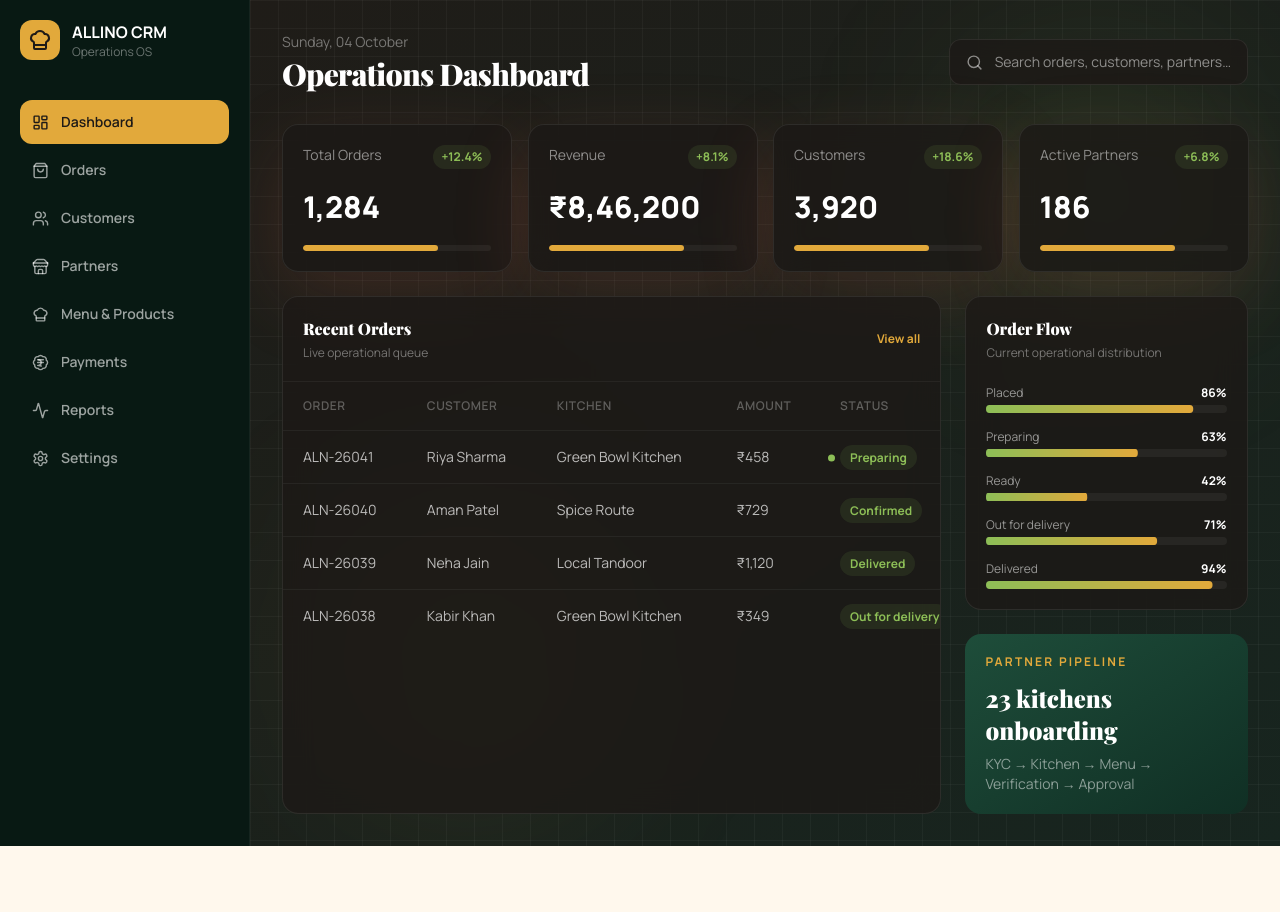
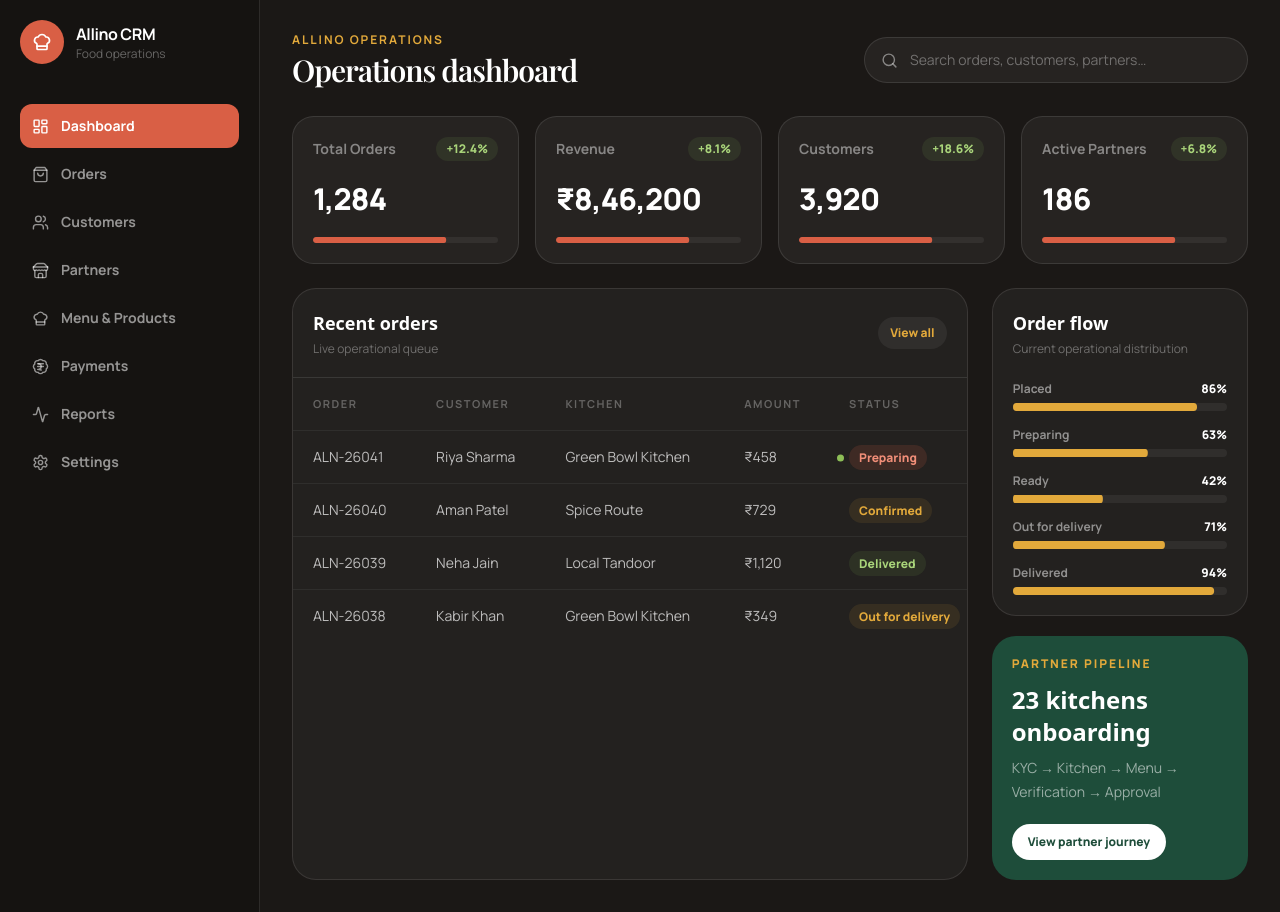
Before and after one commit to savrdhtechnology-cloud/Allinofoods, a Next.js app: page /crm in a window 1280 px wide. Before the commit the page ends 846 px from the top, so only its background shows below. Built offline with nearby package versions, Linux system fonts and the light colour scheme; a web font is replaced by a local one.

Commit message:
design: align CRM with premium Allino system

```diff
--- a/app/crm/page.tsx
+++ b/app/crm/page.tsx
@@ -1,28 +1,72 @@
 "use client";
-import {motion} from "framer-motion";
-import {Activity,BadgeIndianRupee,ChefHat,ChevronRight,LayoutDashboard,PackageCheck,Search,Settings,ShoppingBag,Store,Users} from "lucide-react";
-import {AnimatedCard,Counter,FloatingOrb,Stagger,fadeUp} from "@/components/motion-ui";
+
+import Link from "next/link";
+import {motion,useReducedMotion} from "framer-motion";
+import {Activity,BadgeIndianRupee,ChefHat,ChevronRight,LayoutDashboard,Menu,Search,Settings,ShoppingBag,Store,Users} from "lucide-react";
+import {Counter} from "@/components/motion-ui";
 
 const nav=[["Dashboard",LayoutDashboard],["Orders",ShoppingBag],["Customers",Users],["Partners",Store],["Menu & Products",ChefHat],["Payments",BadgeIndianRupee],["Reports",Activity],["Settings",Settings]] as const;
-const stats=[["Total Orders",1284,"+12.4%"],["Revenue",846200,"+8.1%"],["Customers",3920,"+18.6%"],["Active Partners",186,"+6.8%"]];
-const orders=[["ALN-26041","Riya Sharma","Green Bowl Kitchen","₹458","Preparing"],["ALN-26040","Aman Patel","Spice Route","₹729","Confirmed"],["ALN-26039","Neha Jain","Local Tandoor","₹1,120","Delivered"],["ALN-26038","Kabir Khan","Green Bowl Kitchen","₹349","Out for delivery"]];
+const stats=[["Total Orders",1284,"+12.4%"],["Revenue",846200,"+8.1%"],["Customers",3920,"+18.6%"],["Active Partners",186,"+6.8%"]] as const;
+const orders=[["ALN-26041","Riya Sharma","Green Bowl Kitchen","₹458","Preparing"],["ALN-26040","Aman Patel","Spice Route","₹729","Confirmed"],["ALN-26039","Neha Jain","Local Tandoor","₹1,120","Delivered"],["ALN-26038","Kabir Khan","Green Bowl Kitchen","₹349","Out for delivery"]] as const;
 
 export default function CRM(){
- return <main className="allino-surface-dark grid min-h-screen text-white lg:grid-cols-[250px_1fr]">
-  <aside className="hidden border-r border-white/5 bg-[#081913] p-5 lg:block"><motion.div initial={{opacity:0,x:-15}} animate={{opacity:1,x:0}} className="mb-10 flex items-center gap-3"><span className="grid h-10 w-10 place-items-center rounded-xl bg-allino-gold text-allino-ink"><ChefHat/></span><div><b>ALLINO CRM</b><p className="text-xs text-white/40">Operations OS</p></div></motion.div><motion.nav initial="hidden" animate="show" variants={{show:{transition:{staggerChildren:.06}}}} className="space-y-1">{nav.map(([name,Icon],i)=><motion.button variants={fadeUp} key={name} className={"group flex w-full items-center justify-between rounded-xl px-3 py-3 text-left text-sm font-semibold transition "+(i===0?"bg-allino-gold text-allino-ink":"text-white/60 hover:bg-white/5 hover:text-white")}><span className="flex items-center gap-3"><Icon size={17}/>{name}</span><ChevronRight size={15} className="opacity-0 transition group-hover:opacity-100"/></motion.button>)}</motion.nav></aside>
+  const reduce=useReducedMotion();
+  return <main className="min-h-screen bg-[#1B1816] text-white lg:grid lg:grid-cols-[260px_1fr]">
+    <aside className="hidden min-h-screen border-r border-white/10 bg-[#151311] p-5 lg:block">
+      <Link href="/" className="mb-10 flex items-center gap-3">
+        <span className="grid h-11 w-11 place-items-center rounded-full bg-allino-coral text-white"><ChefHat size={20}/></span>
+        <div><b className="tracking-tight">Allino CRM</b><p className="text-xs text-white/35">Food operations</p></div>
+      </Link>
+      <nav aria-label="CRM navigation" className="space-y-1">
+        {nav.map(([name,Icon],i)=><button key={name} className={`group flex w-full items-center justify-between rounded-xl px-3 py-3 text-left text-sm font-bold transition ${i===0?"bg-allino-coral text-white":"text-white/55 hover:bg-white/[.06] hover:text-white"}`}>
+          <span className="flex items-center gap-3"><Icon size={17}/>{name}</span><ChevronRight size={14} className="opacity-0 transition group-hover:opacity-100"/>
+        </button>)}
+      </nav>
+    </aside>
 
-  <section className="grid-bg relative min-w-0 overflow-hidden p-4 md:p-8"><FloatingOrb className="absolute right-10 top-10 h-72 w-72 rounded-full bg-allino-lime/10 blur-[90px]"/><FloatingOrb delay={2} className="absolute bottom-10 left-20 h-72 w-72 rounded-full bg-allino-gold/10 blur-[100px]"/>
-   <div className="relative z-10 mx-auto max-w-[1500px]">
-    <motion.header initial={{opacity:0,y:-12}} animate={{opacity:1,y:0}} transition={{type:"spring",stiffness:110,damping:20}} className="flex flex-col justify-between gap-4 md:flex-row md:items-center"><div><p className="text-sm text-white/40">Sunday, 04 October</p><h1 className="mt-1 text-3xl font-black tracking-tight">Operations Dashboard</h1></div><div className="dark-glass flex items-center gap-3 rounded-xl px-4 py-3 text-sm text-white/50"><Search size={17}/><span>Search orders, customers, partners…</span></div></motion.header>
+    <section className="min-w-0 p-4 sm:p-6 lg:p-8">
+      <div className="mx-auto max-w-[1500px]">
+        <header className="flex flex-wrap items-center justify-between gap-4">
+          <div className="flex items-center gap-3">
+            <button aria-label="Open CRM menu" className="grid h-10 w-10 place-items-center rounded-full bg-white/[.07] lg:hidden"><Menu size={19}/></button>
+            <div><p className="text-xs font-bold uppercase tracking-[.16em] text-allino-gold">Allino operations</p><h1 className="mt-1 text-3xl font-semibold tracking-[-.035em]">Operations dashboard</h1></div>
+          </div>
+          <label className="flex min-w-0 flex-1 items-center gap-3 rounded-full border border-white/10 bg-white/[.05] px-4 py-3 text-sm text-white/45 sm:max-w-sm">
+            <Search size={17}/><span className="sr-only">Search CRM</span><input className="min-w-0 flex-1 bg-transparent outline-none placeholder:text-white/35" placeholder="Search orders, customers, partners…"/>
+          </label>
+        </header>
 
-    <Stagger className="mt-8 grid gap-4 sm:grid-cols-2 xl:grid-cols-4">{stats.map(([label,value,delta])=><AnimatedCard key={label} className="dark-glass rounded-2xl p-5 shadow-glow"><div className="flex justify-between"><span className="text-sm text-white/50">{label}</span><span className="rounded-full bg-allino-lime/10 px-2 py-1 text-xs font-bold text-allino-lime">{delta}</span></div><div className="mt-5 text-3xl font-black">{label==="Revenue"?"₹":""}<Counter value={Number(value)}/></div><div className="mt-5 h-1.5 overflow-hidden rounded-full bg-white/5"><motion.div initial={{width:0}} whileInView={{width:"72%"}} viewport={{once:true}} transition={{duration:.8}} className="h-full rounded-full bg-allino-gold"/></div></AnimatedCard>)}</Stagger>
+        <div className="mt-7 grid gap-4 sm:grid-cols-2 xl:grid-cols-4">
+          {stats.map(([label,value,delta],i)=><motion.article key={label} initial={reduce?false:{opacity:0,y:12}} animate={{opacity:1,y:0}} transition={{delay:i*.04}} className="rounded-[1.35rem] border border-white/10 bg-white/[.05] p-5">
+            <div className="flex items-center justify-between gap-3"><span className="text-sm font-bold text-white/45">{label}</span><span className="rounded-full bg-[#8DBE57]/10 px-2.5 py-1 text-xs font-extrabold text-[#A9D47A]">{delta}</span></div>
+            <div className="mt-5 text-3xl font-extrabold tracking-tight">{label==="Revenue"?"₹":""}<Counter value={Number(value)}/></div>
+            <div className="mt-5 h-1.5 overflow-hidden rounded-full bg-white/[.06]"><motion.div initial={reduce?false:{scaleX:0}} animate={{scaleX:.72}} transition={{duration:.55,delay:.12+i*.04}} style={{transformOrigin:"left"}} className="h-full rounded-full bg-allino-coral"/></div>
+          </motion.article>)}
+        </div>
 
-    <div className="mt-6 grid gap-6 xl:grid-cols-[1.4fr_.6fr]">
-      <motion.div initial={{opacity:0,y:18}} animate={{opacity:1,y:0}} transition={{type:"spring",stiffness:105,damping:20,delay:.12}} className="dark-glass overflow-hidden rounded-2xl"><div className="flex items-center justify-between border-b border-white/5 p-5"><div><h2 className="font-black">Recent Orders</h2><p className="mt-1 text-xs text-white/40">Live operational queue</p></div><button className="text-xs font-bold text-allino-gold">View all</button></div><div className="overflow-x-auto"><table className="w-full min-w-[700px] text-left text-sm"><thead className="text-xs uppercase tracking-wider text-white/30"><tr>{["Order","Customer","Kitchen","Amount","Status"].map(x=><th key={x} className="px-5 py-4 font-semibold">{x}</th>)}</tr></thead><tbody>{orders.map((r,idx)=><motion.tr initial={{opacity:0,x:-8}} animate={{opacity:1,x:0}} transition={{delay:.32+idx*.06}} key={r[0]} className="crm-row border-t border-white/5 text-white/70">{r.map((c,i)=><td key={i} className="px-5 py-4">{i===4?<span className={"rounded-full bg-allino-lime/10 px-2.5 py-1 text-xs font-bold text-allino-lime "+(c==="Preparing"?"status-live":"")}>{c}</span>:c}</td>)}</motion.tr>)}</tbody></table></div></motion.div>
-      <div className="space-y-6"><motion.div initial={{opacity:0,scale:.96}} animate={{opacity:1,scale:1}} transition={{type:"spring",stiffness:105,damping:20,delay:.16}} className="dark-glass rounded-2xl p-5"><h2 className="font-black">Order Flow</h2><p className="mt-1 text-xs text-white/40">Current operational distribution</p><div className="mt-6 space-y-4">{[["Placed",86],["Preparing",63],["Ready",42],["Out for delivery",71],["Delivered",94]].map(([x,v])=><div key={x}><div className="mb-1 flex justify-between text-xs"><span className="text-white/55">{x}</span><span className="font-bold">{v}%</span></div><div className="h-2 rounded-full bg-white/5"><motion.div initial={{scaleX:0}} animate={{scaleX:Number(v)/100}} transition={{delay:.45,duration:.65}} style={{transformOrigin:"left"}} className="h-full rounded-full bg-gradient-to-r from-allino-lime to-allino-gold"/></div></div>)}</div></motion.div>
-      <motion.div initial={{opacity:0,y:15}} animate={{opacity:1,y:0}} transition={{type:"spring",stiffness:105,damping:20,delay:.2}} className="rounded-2xl bg-gradient-to-br from-allino-green to-[#102f24] p-5"><p className="text-xs font-bold uppercase tracking-[.18em] text-allino-gold">Partner pipeline</p><h3 className="mt-3 text-2xl font-black">23 kitchens onboarding</h3><p className="mt-2 text-sm text-white/50">KYC → Kitchen → Menu → Verification → Approval</p></motion.div></div>
-    </div>
-   </div>
-  </section>
- </main>
+        <div className="mt-6 grid gap-6 xl:grid-cols-[1.45fr_.55fr]">
+          <section className="overflow-hidden rounded-[1.5rem] border border-white/10 bg-white/[.04]">
+            <div className="flex items-center justify-between border-b border-white/10 p-5"><div><h2 className="font-sans text-lg font-extrabold">Recent orders</h2><p className="mt-1 text-xs text-white/35">Live operational queue</p></div><button className="rounded-full bg-white/[.06] px-3 py-2 text-xs font-extrabold text-allino-gold">View all</button></div>
+            <div className="overflow-x-auto">
+              <table className="w-full min-w-[700px] text-left text-sm">
+                <thead className="text-[11px] uppercase tracking-[.14em] text-white/30"><tr>{["Order","Customer","Kitchen","Amount","Status"].map(x=><th key={x} className="px-5 py-4 font-bold">{x}</th>)}</tr></thead>
+                <tbody>{orders.map((row,idx)=><motion.tr initial={reduce?false:{opacity:0,x:-6}} animate={{opacity:1,x:0}} transition={{delay:.16+idx*.04}} key={row[0]} className="crm-row border-t border-white/[.06] text-white/70">{row.map((cell,i)=><td key={i} className="px-5 py-4">{i===4?<span className={`rounded-full px-2.5 py-1 text-xs font-extrabold ${cell==="Delivered"?"bg-[#8DBE57]/10 text-[#A9D47A]":cell==="Preparing"?"bg-allino-coral/15 text-[#F08E78] status-live":"bg-allino-gold/10 text-allino-gold"}`}>{cell}</span>:cell}</td>)}</motion.tr>)}</tbody>
+              </table>
+            </div>
+          </section>
+
+          <div className="space-y-5">
+            <section className="rounded-[1.5rem] border border-white/10 bg-white/[.04] p-5">
+              <h2 className="font-sans text-lg font-extrabold">Order flow</h2><p className="mt-1 text-xs text-white/35">Current operational distribution</p>
+              <div className="mt-6 space-y-4">{[["Placed",86],["Preparing",63],["Ready",42],["Out for delivery",71],["Delivered",94]].map(([label,value])=><div key={label}><div className="mb-1.5 flex justify-between text-xs"><span className="font-bold text-white/50">{label}</span><span className="font-extrabold">{value}%</span></div><div className="h-2 rounded-full bg-white/[.06]"><motion.div initial={reduce?false:{scaleX:0}} animate={{scaleX:Number(value)/100}} transition={{duration:.5}} style={{transformOrigin:"left"}} className="h-full rounded-full bg-allino-gold"/></div></div>)}</div>
+            </section>
+            <section className="rounded-[1.5rem] bg-allino-green p-5">
+              <p className="text-xs font-extrabold uppercase tracking-[.16em] text-allino-gold">Partner pipeline</p><h3 className="mt-3 font-sans text-2xl font-extrabold">23 kitchens onboarding</h3><p className="mt-2 text-sm leading-6 text-white/55">KYC → Kitchen → Menu → Verification → Approval</p>
+              <Link href="/partner" className="mt-5 inline-flex rounded-full bg-white px-4 py-2.5 text-xs font-extrabold text-allino-green">View partner journey</Link>
+            </section>
+          </div>
+        </div>
+      </div>
+    </section>
+  </main>;
 }
```
